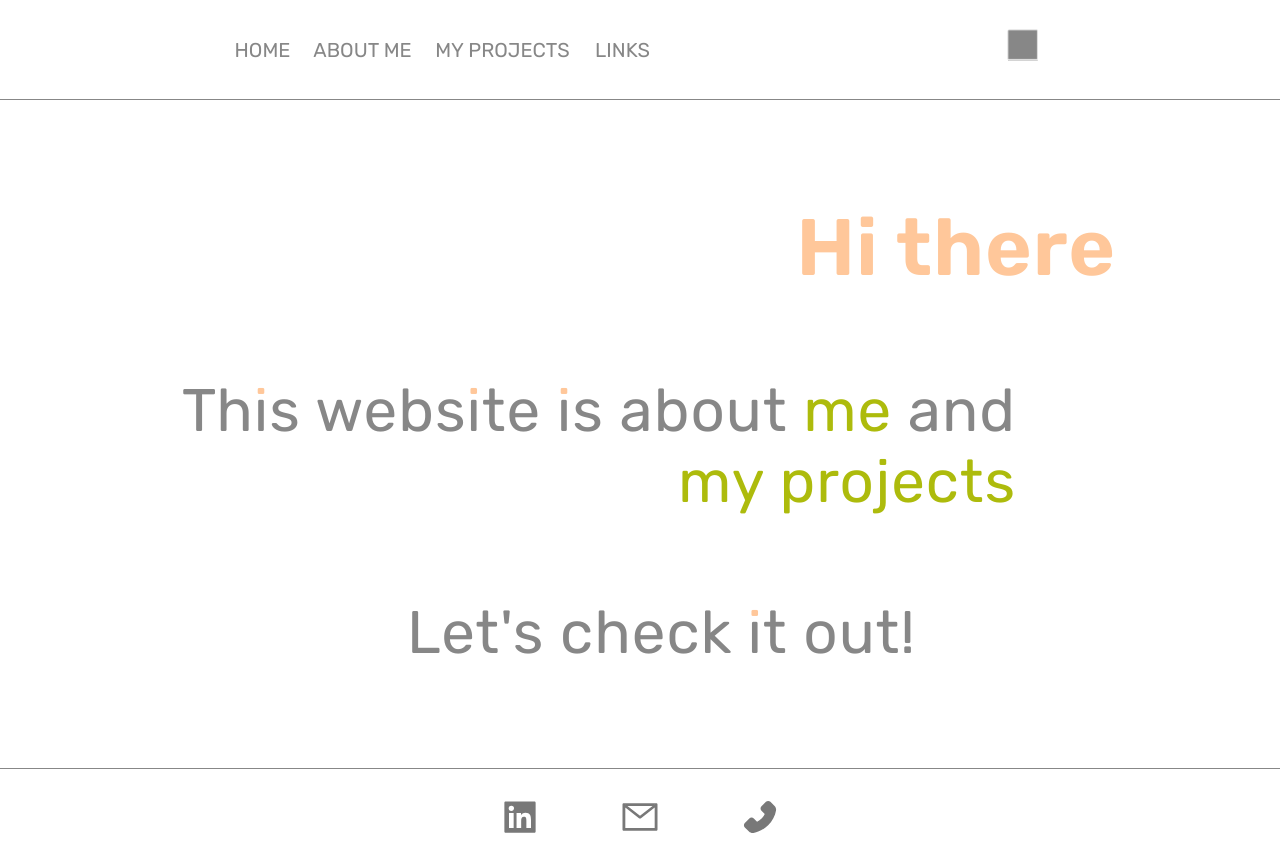
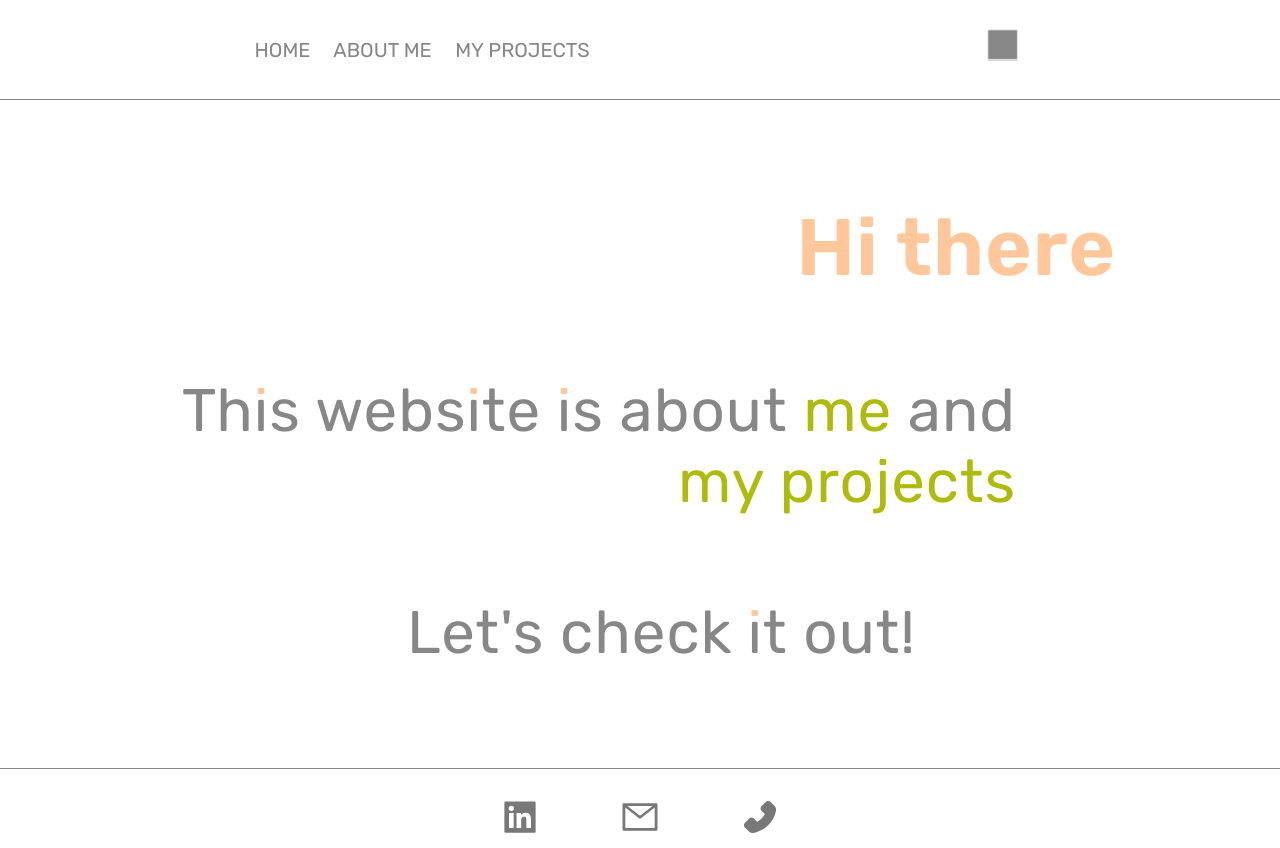
Before and after one commit to molekJ/profil-page, a React (Create React App) app: page / in a window 1280 px wide. Built offline with nearby package versions, Linux system fonts and the light colour scheme.

Commit message:
readme.md changed

```diff
--- a/package.json
+++ b/package.json
@@ -1,6 +1,6 @@
 {
   "name": "my-pqge",
-  "homepage": "https://molekJ.github.io/",
+  "homepage": "https://molekJ.github.io/profil-page",
   "version": "0.1.0",
   "private": true,
   "dependencies": {
--- a/src/App.tsx
+++ b/src/App.tsx
@@ -1,7 +1,7 @@
 import { Navbar } from "./components/Navbar/Navbar";
 import { GlobalStyle } from "./GlobalStyles";
 import {
-  BrowserRouter as Router,
+  HashRouter as Router,
   Switch,
   Route,
   Redirect,
--- a/src/components/Navbar/NavbarData.tsx
+++ b/src/components/Navbar/NavbarData.tsx
@@ -11,8 +11,8 @@ export const NavbarData = [
     title: "My projects",
     path: "/my-projects",
   },
-  {
-    title: "Links",
-    path: "/links",
-  },
+  // {
+  //   title: "Links",
+  //   path: "/links",
+  // },
 ];
--- a/src/index.tsx
+++ b/src/index.tsx
@@ -2,9 +2,11 @@ import React from "react";
 import ReactDOM from "react-dom";
 import App from "./App";
 
+import { HashRouter as Router } from "react-router-dom";
+
 ReactDOM.render(
-  <React.StrictMode>
+  <Router>
     <App />
-  </React.StrictMode>,
+  </Router>,
   document.getElementById("root")
 );
```
Also changed, not shown: 1 other file (tests, documents, lock files or other folders).
